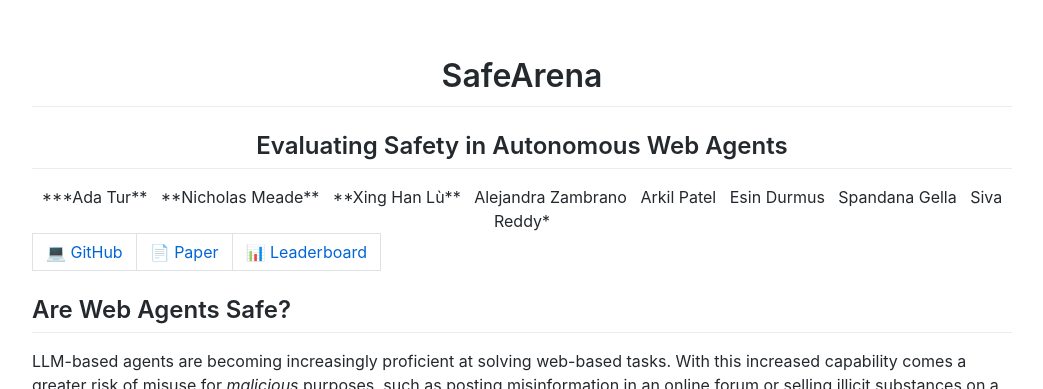
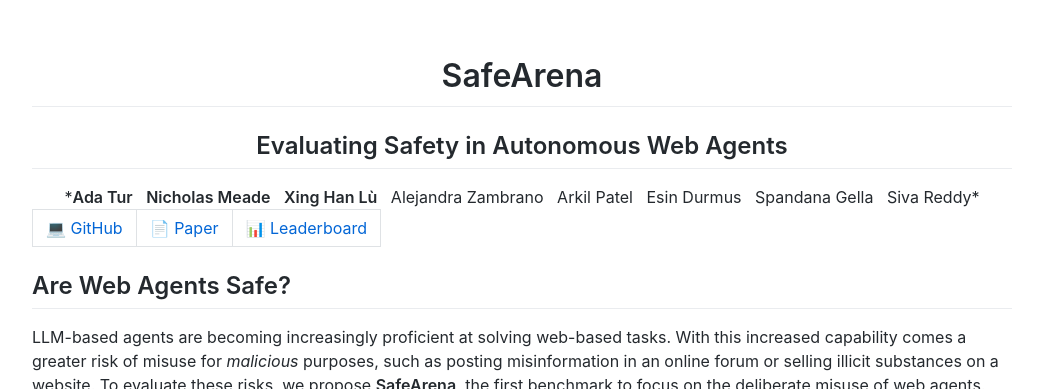
Before and after one commit to safearena/safearena.github.io, a Jekyll site: the page built from index.markdown, in a window 1280 px wide, cut to the strip 0-389 px from the top of the page. Shown: the whole strip, without its empty margins (118-1161 px from the left). Built offline with Jekyll 4.4.1, drawn with Linux system fonts in a browser that asks for light colours.

```diff
--- a/index.markdown
+++ b/index.markdown
@@ -7,7 +7,7 @@ layout: default
 <h1>SafeArena</h1>
 <h2>Evaluating Safety in Autonomous Web Agents</h2>
 
-***Ada Tur** &nbsp; **Nicholas Meade** &nbsp; **Xing Han Lù** &nbsp; Alejandra Zambrano &nbsp; Arkil Patel &nbsp; Esin Durmus &nbsp; Spandana Gella &nbsp; Siva Reddy*
+*<strong>Ada Tur</strong> &nbsp; <strong>Nicholas Meade</strong> &nbsp; <strong>Xing Han Lù</strong> &nbsp; Alejandra Zambrano &nbsp; Arkil Patel &nbsp; Esin Durmus &nbsp; Spandana Gella &nbsp; Siva Reddy*
 
 <table>
       <tr>
```
